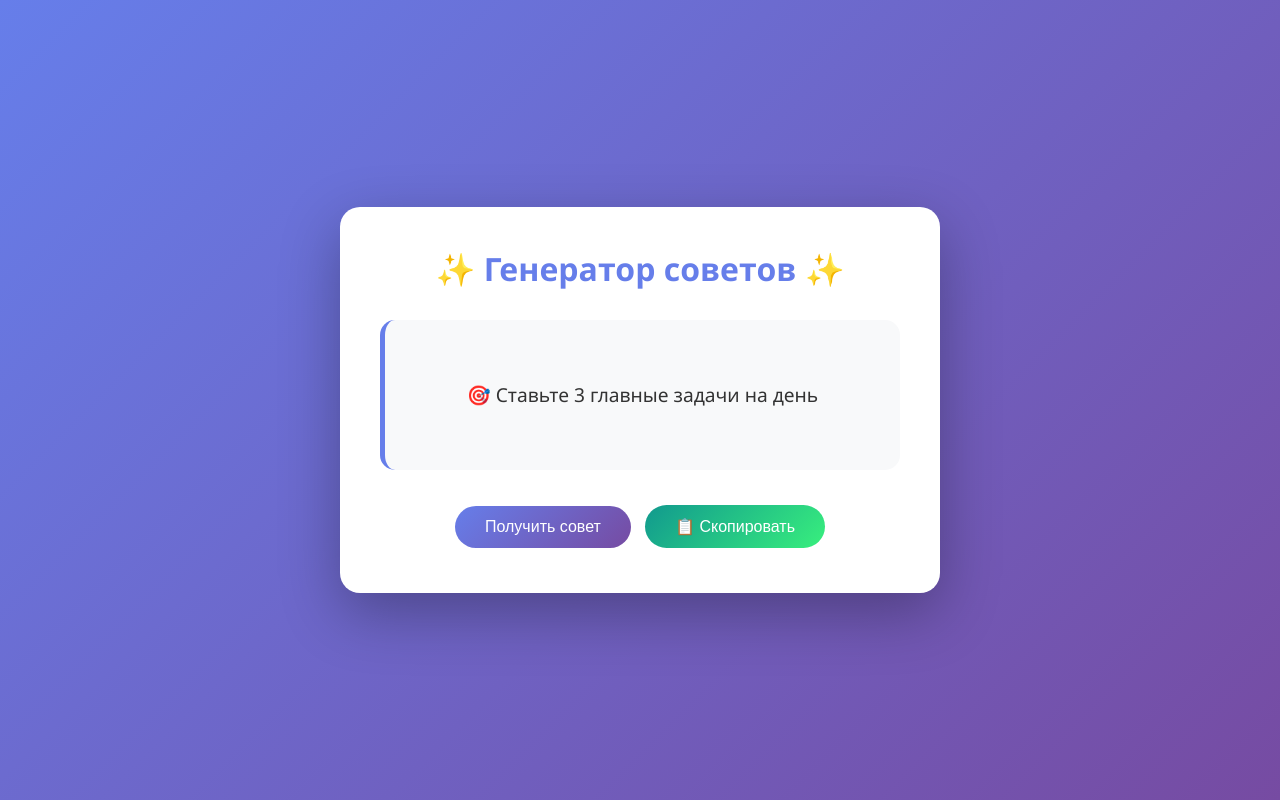
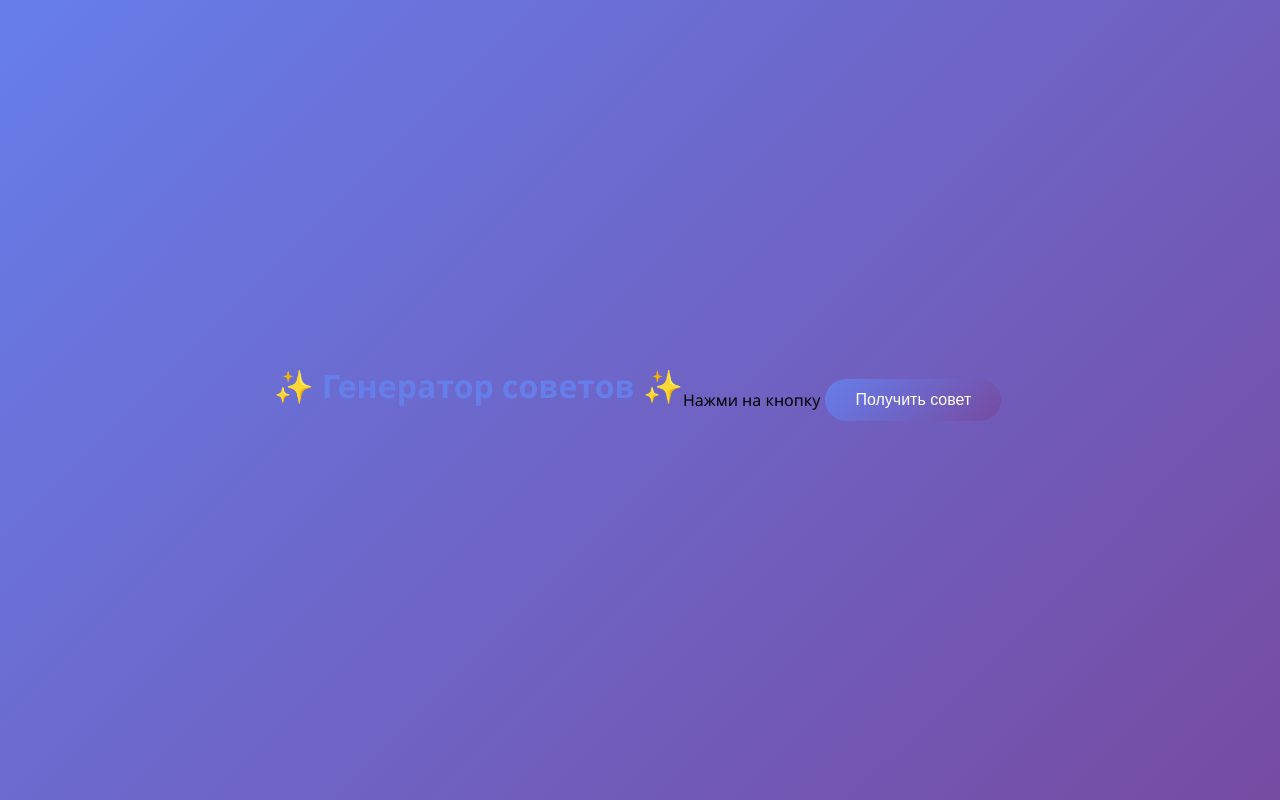
Before and after one commit to volga311291-web/random-advice-generator, a plain HTML site: page index.html in a window 1280 px wide. Drawn offline with Linux system fonts and the light colour scheme.

Commit message:
Update index1.html

```diff
--- a/index.html
+++ b/index.html
@@ -1,20 +1,13 @@
 <!DOCTYPE html>
-<html lang="ru">
+<html>
 <head>
-    <meta charset="UTF-8">
-    <meta name="viewport" content="width=device-width, initial-scale=1.0">
-    <title>Генератор советов</title>
+    <title>Генератор советов v2</title>
     <link rel="stylesheet" href="style.css">
 </head>
 <body>
-    <div class="container">
-        <h1>✨ Генератор советов ✨</h1>
-        <div class="advice-box">
-            <p id="advice-text">Нажмите на кнопку, чтобы получить совет</p>
-        </div>
-        <button id="get-advice-btn">Получить совет</button>
-        <button id="copy-btn" style="display: none;">📋 Скопировать</button>
-    </div>
+    <h1>✨ Генератор советов ✨</h1>
+    <p>Нажми на кнопку</p>
+    <button>Получить совет</button>
     <script src="script.js"></script>
 </body>
 </html>
```
